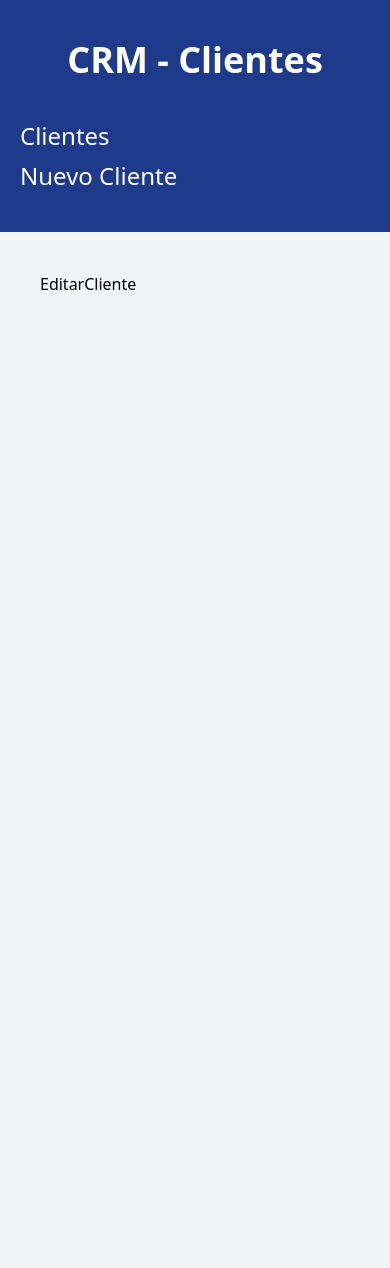
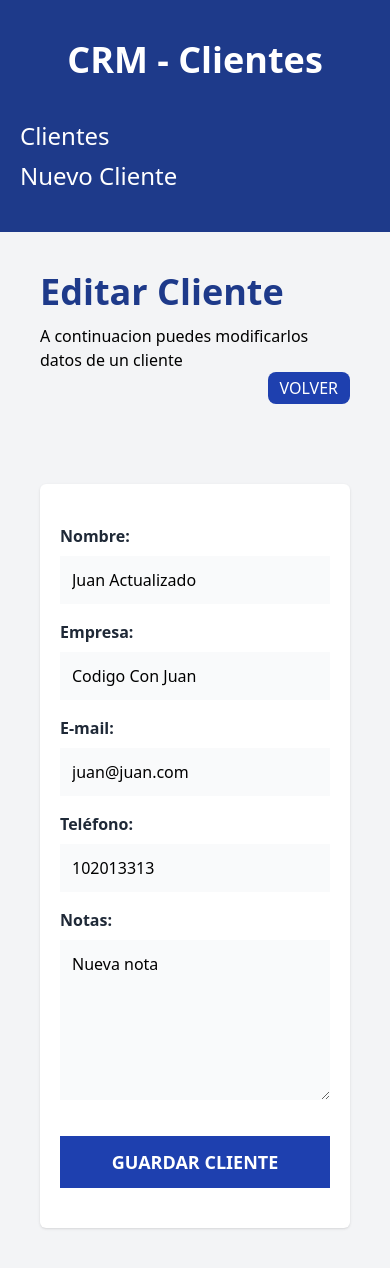
Before and after one commit to JuanRaV/crm-react, a React (Vite) app: page /clientes/1/editar in a window 390 px wide. Before the commit the page ends 844 px from the top, so only its background shows below. Built offline with nearby package versions, Linux system fonts and the light colour scheme; data requests are answered from the project's data file.

Commit message:
Finishing edit method

```diff
--- a/db.json
+++ b/db.json
@@ -1,11 +1,12 @@
 {
   "clientes": [
     {
-      "id": 1,
-      "nombre": "Juan",
-      "telefono": 102013313,
+      "nombre": "Juan Actualizado",
+      "empresa": "Codigo Con Juan",
       "email": "juan@juan.com",
-      "empresa": "Codigo Con Juan"
+      "telefono": "102013313",
+      "notas": "Nueva nota",
+      "id": 1
     },
     {
       "id": 2,
@@ -44,7 +45,7 @@
       "id": 6
     },
     {
-      "nombre": "Jasmin",
+      "nombre": "Jasmin Amor de Mi vida",
       "empresa": "Facebook",
       "email": "jass@correo.com",
       "telefono": "12345",
--- a/src/components/Formulario.jsx
+++ b/src/components/Formulario.jsx
@@ -12,6 +12,7 @@
                     className="mt-2 block w-full p-3 bg-gray-50"
                     placeholder="Nombre del Cliente"
                     name="nombre"
+                    defaultValue = {cliente? cliente.nombre : ''}
                 />
             </div>
             <div className="mb-4">
@@ -25,6 +26,7 @@
                     className="mt-2 block w-full p-3 bg-gray-50"
                     placeholder="Empresa del Cliente"
                     name="empresa"
+                    defaultValue = {cliente?cliente.empresa:''}
                 />
             </div>
 
@@ -39,6 +41,7 @@
                     className="mt-2 block w-full p-3 bg-gray-50"
                     placeholder="Email del Cliente"
                     name="email"
+                    defaultValue = {cliente?cliente.email:''}
                 />
             </div>
 
@@ -53,6 +56,7 @@
                     className="mt-2 block w-full p-3 bg-gray-50"
                     placeholder="Teléfono del Cliente"
                     name="telefono"
+                    defaultValue = {cliente?cliente.telefono:''}
                 />
             </div>
 
@@ -68,6 +72,7 @@
                     className="mt-2 block w-full p-3 bg-gray-50 h-40 align-self"
                     placeholder="Notas del Cliente"
                     name="notas"
+                    defaultValue = {cliente?cliente.notas:''}
                 />
             </div>
         </>
--- a/src/data/clientes.js
+++ b/src/data/clientes.js
@@ -25,3 +25,18 @@
         console.log(error)
     }
 }
+
+export async function actualizarCliente(id,datos){
+    try {
+        const respuesta = await fetch(`${import.meta.env.VITE_API_URL}/${id}`,{
+            method:'PUT',
+            body: JSON.stringify(datos),
+            headers:{
+                'Content-Type':'application/json'
+            }
+        })
+        await respuesta.json()
+    } catch (error) {
+        console.log(error)
+    }
+}
--- a/src/main.jsx
+++ b/src/main.jsx
@@ -6,7 +6,7 @@
 import NuevoCliente,{action as nuevoClienteAction} from './pages/NuevoCliente'
 import Index, {loader as clientesLoader} from './pages/Index'
 import ErrorPage from './components/ErrorPage'
-import EditarCliente , {loader as editarClienteLoader}from './pages/EditarCliente'
+import EditarCliente , {loader as editarClienteLoader, action as editarClienteAction}from './pages/EditarCliente'
 
 //Routing con diferentes URLS
 const router = createBrowserRouter([
@@ -24,12 +24,14 @@
       {
         path:'/clientes/nuevo',
         element: <NuevoCliente/>,
-        action: nuevoClienteAction
+        action: nuevoClienteAction,
+        errorElement:<ErrorPage/>
       },
       {
         path: '/clientes/:clienteId/editar',
         element: <EditarCliente/>,
         loader: editarClienteLoader,
+        action:editarClienteAction,
         errorElement: <ErrorPage/>
       }
     ]
--- a/src/pages/EditarCliente.jsx
+++ b/src/pages/EditarCliente.jsx
@@ -1,4 +1,9 @@
-import {obtenerCliente} from '../data/clientes'
+import {Form,useNavigate,useLoaderData,useActionData,redirect} from 'react-router-dom'
+import Formulario from '../components/Formulario'
+import Error from '../components/Error'
+import {obtenerCliente,actualizarCliente} from '../data/clientes'
+
+//Obtener los clientes
 export async function loader({params}){
   const cliente = await obtenerCliente(params.clienteId)
   if(Object.values(cliente).length===0){
@@ -11,9 +16,70 @@
   return cliente
 }
 
+//Editar los clientes
+export async function action({request,params}){
+  const formData = await request.formData()
+  //Obtenemos la informacion ingresada al formulario en forma de objeto
+  const datos = Object.fromEntries(formData)
+  const email = formData.get('email')
+  let regex = new RegExp("([!#-'*+/-9=?A-Z^-~-]+(\.[!#-'*+/-9=?A-Z^-~-]+)*|\"\(\[\]!#-[^-~ \t]|(\\[\t -~]))+\")@([!#-'*+/-9=?A-Z^-~-]+(\.[!#-'*+/-9=?A-Z^-~-]+)*|\[[\t -Z^-~]*])");
+
+  const errores = []
+
+
+  if(!regex.test(email))
+    errores.push('El Email no es valido')
+  //Validacion
+
+  if(Object.values(datos).includes('')){
+    errores.push('Todos los campos son obligatorios')
+  }
+  //Retornar datos y errores
+  if(Object.keys(errores).length){
+    return errores
+  }
+
+  //Actualizar el cliente
+  await actualizarCliente(params.clienteId,datos)
+
+  return redirect('/')
+}
 const EditarCliente = () => {
+  const navigate = useNavigate('/')
+  const cliente = useLoaderData()
+  const errores = useActionData()
+
   return (
-    <div>EditarCliente</div>
+    <>
+      <h1 className="font-black text-4xl text-blue-900">Editar Cliente</h1>
+      <p className="mt-3">A continuacion puedes modificarlos datos de un cliente</p>
+
+      <div className="flex justify-end">
+        <button
+          className="bg-blue-800 text-white px-3 py-1 fontbold uppercase rounded-lg"
+          onClick={()=>navigate('/')}
+        >
+          Volver
+        </button>
+      </div>
+
+      <div className='bg-white shadow rounded-md md:w-3/4 mx-auto px-5 py-10 mt-20'>
+        {errores?.length && errores.map((error,i)=><Error key={i}>{error}</Error>)}
+        <Form
+          method='POST'
+          noValidate
+        >
+          <Formulario
+            cliente = {cliente}
+          />
+          <input
+            type='submit'
+            className='mt-5 w-full bg-blue-800 p-3 uppercase font-bold text-white text-lg hover:bg-blue-900 '
+            value="Guardar Cliente"
+          />
+        </Form>
+      </div>
+    </>
   )
 }
 
```
